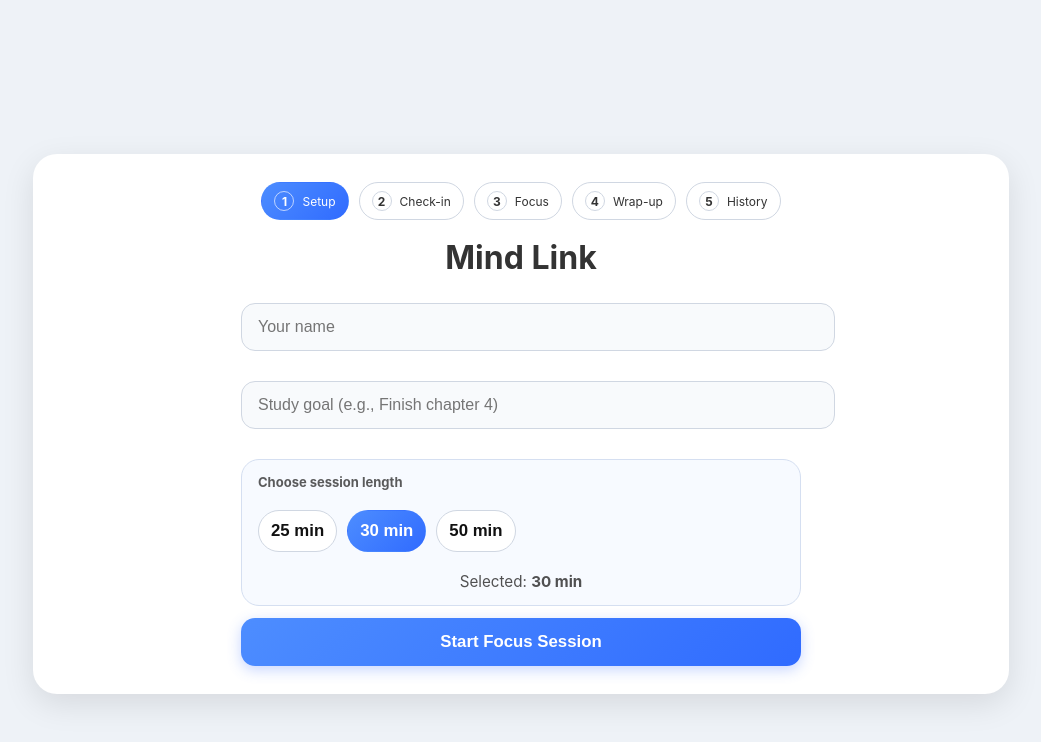
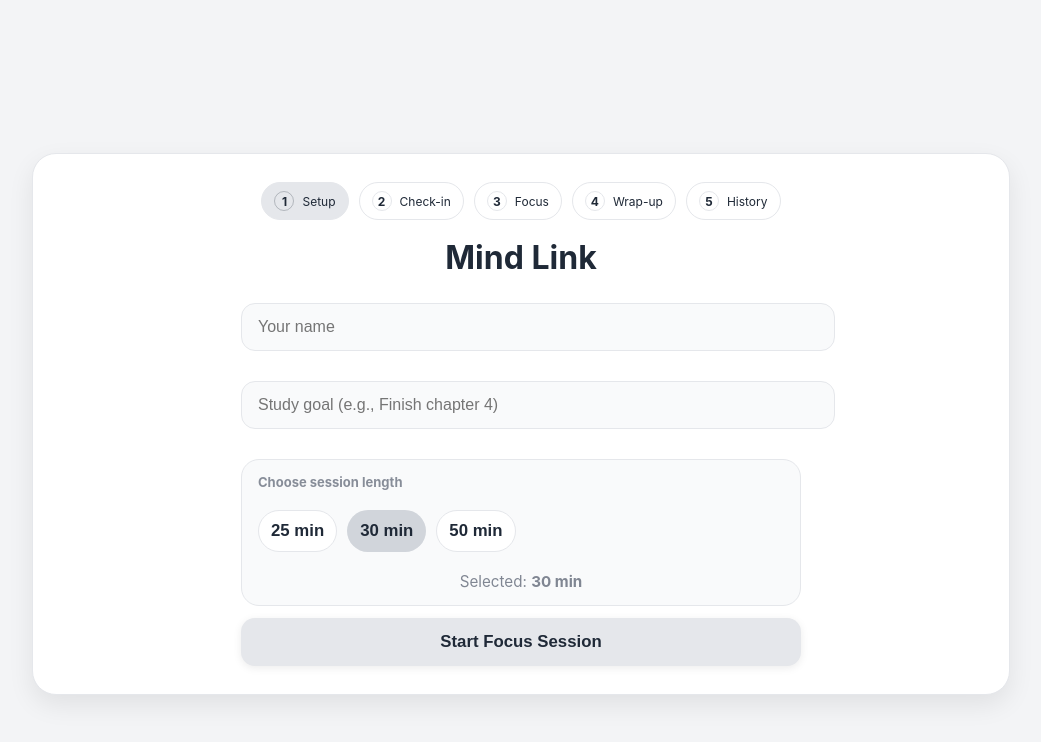
Before and after one commit to BaePlatinum/mind-link, a React (Vite) app: page / in a window 1280 px wide. Shown: the top 742 px of the page, without its empty margins (119-1160 px from the left). Built offline with nearby package versions, Linux system fonts and the light colour scheme.

Commit message:
Updated styles.css for dark neutral gray

```diff
--- a/src/styles.css
+++ b/src/styles.css
@@ -1,10 +1,24 @@
+/* =========================
+   Neutral Gray Theme Tokens
+   ========================= */
+:root {
+  --bg-main: #f3f4f6;        /* page background */
+  --bg-card: #ffffff;        /* cards */
+  --bg-muted: #f9fafb;       /* subtle panels/inputs */
+  --border-soft: #e5e7eb;    /* dividers */
+  --text-main: #1f2937;      /* primary text */
+  --text-muted: #6b7280;     /* secondary text */
+  --accent-soft: #9ca3af;    /* neutral accent */
+  --accent-active: #6b7280;  /* focus/active */
+}
+
 /* Global Styles */
 body {
   margin: 0;
   padding: 0;
   font-family: 'Inter', Arial, sans-serif;
-  background: #eef2f7; /* soft modern background */
-  color: #333;
+  background: var(--bg-main); /* soft neutral gray background */
+  color: var(--text-main);
 }
 
 /* Centered Card Layout for Each Screen */
@@ -13,9 +27,10 @@ body {
   max-width: 480px;
   margin: 50px auto;
   padding: 32px;
-  background: #ffffff;
+  background: var(--bg-card);
   border-radius: 24px; /* rounded edges */
-  box-shadow: 0 8px 24px rgba(0, 0, 0, 0.08); /* modern soft shadow */
+  border: 1px solid var(--border-soft);
+  box-shadow: 0 6px 18px rgba(0, 0, 0, 0.06); /* softer neutral shadow */
   transition: 0.25s ease;
 }
 
@@ -23,7 +38,7 @@ body {
 .screen h1, .screen h2 {
   text-align: center;
   margin-bottom: 24px;
-  color: #1a1a1a;
+  color: var(--text-main);
   letter-spacing: -0.5px;
 }
 
@@ -33,18 +48,19 @@ input, textarea {
   padding: 14px 16px;
   margin-top: 8px;
   margin-bottom: 18px;
-  border: 1px solid #d0d7e2;
+  border: 1px solid var(--border-soft);
   border-radius: 14px; /* modern round input fields */
   font-size: 1rem;
-  background: #f8fafc;
-  transition: border 0.2s ease, background 0.2s ease;
+  background: var(--bg-muted);
+  color: var(--text-main);
+  transition: border 0.2s ease, background 0.2s ease, box-shadow 0.2s ease;
 }
 
 input:focus, textarea:focus {
   outline: none;
-  border-color: #7ba7ff;
+  border-color: var(--accent-active);
   background: #fff;
-  box-shadow: 0 0 0 4px rgba(123, 167, 255, 0.25);
+  box-shadow: 0 0 0 3px rgba(107, 114, 128, 0.25);
 }
 
 /* Buttons */
@@ -57,20 +73,22 @@ button {
   border: none;
   border-radius: 14px; /* modern round buttons */
   cursor: pointer;
-  background: linear-gradient(135deg, #4d8dff, #306bff);
-  color: white;
+  background: #e5e7eb; /* neutral gray */
+  color: var(--text-main);
   transition: 0.25s ease;
-  box-shadow: 0 4px 14px rgba(72, 118, 255, 0.3);
+  box-shadow: 0 2px 8px rgba(0,0,0,0.08);
 }
 
 button:hover {
   transform: translateY(-2px);
-  box-shadow: 0 6px 18px rgba(72, 118, 255, 0.4);
+  background: #d1d5db;
+  box-shadow: 0 4px 12px rgba(0,0,0,0.10);
 }
 
 button:active {
   transform: translateY(0);
-  box-shadow: 0 3px 10px rgba(72, 118, 255, 0.2);
+  background: #c7cdd6;
+  box-shadow: 0 2px 8px rgba(0,0,0,0.08);
 }
 
 /* Sliders */
@@ -79,7 +97,7 @@ input[type="range"] {
   width: 100%;
   height: 8px;
   border-radius: 8px;
-  background: #dce3ee;
+  background: #e5e7eb;
   outline: none;
   margin: 10px 0 24px 0;
 }
@@ -88,7 +106,7 @@ input[type="range"]::-webkit-slider-thumb {
   appearance: none;
   width: 22px;
   height: 22px;
-  background: #4a83ff;
+  background: #9ca3af; /* neutral thumb */
   border-radius: 50%;
   cursor: pointer;
   box-shadow: 0 4px 10px rgba(0,0,0,0.15);
@@ -96,16 +114,16 @@ input[type="range"]::-webkit-slider-thumb {
 }
 
 input[type="range"]::-webkit-slider-thumb:hover {
-  background: #306bff;
+  background: #6b7280;
 }
 
 /* Session Cards (Dashboard) */
 .session-card {
-  background: white;
+  background: var(--bg-card);
   padding: 18px;
   margin-bottom: 14px;
   border-radius: 18px; /* rounded cards */
-  border: 1px solid #e1e5ee;
+  border: 1px solid var(--border-soft);
   box-shadow: 0 4px 14px rgba(0,0,0,0.05);
   transition: 0.2s ease;
 }
@@ -120,12 +138,12 @@ input[type="range"]::-webkit-slider-thumb:hover {
   text-align: center;
   font-size: 3.5rem;
   font-weight: 600;
-  color: #2F2F2F;
+  color: var(--text-main);
   margin: 20px 0 30px 0;
   padding: 20px;
-  background: #f7faff;
+  background: var(--bg-muted);
   border-radius: 20px;
-  border: 1px solid #d5dff1;
+  border: 1px solid var(--border-soft);
 }
 
 /* AppShell layout (high fidelity shell) */
@@ -136,12 +154,14 @@ input[type="range"]::-webkit-slider-thumb:hover {
   justify-content:center;
   padding:24px;
 }
+
 .app-card{
   width:min(920px, 92vw);
-  background:#ffffff;
+  background: var(--bg-card);
   border-radius:24px;
   padding:28px;
-  box-shadow: 0 10px 32px rgba(0,0,0,0.10);
+  border: 1px solid var(--border-soft);
+  box-shadow: 0 10px 26px rgba(0,0,0,0.08);
 }
 
 /* Optional title used by AppShell */
@@ -164,9 +184,10 @@ input[type="range"]::-webkit-slider-thumb:hover {
   gap:8px;
   padding:8px 12px;
   border-radius:999px;
-  border:1px solid #d0d7e2;
+  border:1px solid var(--border-soft);
   background:#fff;
   font-size:12px;
+  color: var(--text-main);
 }
 .step-num{
   width:18px;
@@ -176,32 +197,33 @@ input[type="range"]::-webkit-slider-thumb:hover {
   align-items:center;
   justify-content:center;
   font-weight:700;
-  border:1px solid #d0d7e2;
+  border:1px solid var(--border-soft);
 }
 .step.active{
-  background: linear-gradient(135deg, #4d8dff, #306bff);
-  border-color: transparent;
-  color: #fff;
+  background: #e5e7eb;
+  border-color: var(--border-soft);
+  color: var(--text-main);
 }
 .step.active .step-num{
-  border-color: rgba(255,255,255,0.65);
+  border-color: rgba(31,41,55,0.25);
 }
 .step.done{
-  background:#e8f0ff;
+  background:#f3f4f6;
 }
 
 /* When using AppShell, avoid double-card look */
 .app-card .screen{
   background: transparent;
   box-shadow: none;
+  border: none;
   margin: 0 auto;
   padding: 0;
   max-width: 560px;
 }
 
 .info-card{
-  background:#f7faff;
-  border:1px solid #d5dff1;
+  background: var(--bg-muted);
+  border:1px solid var(--border-soft);
   border-radius:18px;
   padding:14px 16px;
 }
@@ -210,10 +232,12 @@ input[type="range"]::-webkit-slider-thumb:hover {
   font-weight:700;
   opacity:0.8;
   margin-bottom:6px;
+  color: var(--text-muted);
 }
 .info-value{
   font-size:16px;
   font-weight:600;
+  color: var(--text-main);
 }
 
 .btn-row{
@@ -223,8 +247,8 @@ input[type="range"]::-webkit-slider-thumb:hover {
 
 .secondary{
   background:#fff !important;
-  color:#111 !important;
-  border:1px solid #d0d7e2 !important;
+  color: var(--text-main) !important;
+  border:1px solid var(--border-soft) !important;
   box-shadow:none !important;
 }
 
@@ -239,8 +263,8 @@ input[type="range"]::-webkit-slider-thumb:hover {
   padding:10px 12px !important;
   border-radius:999px !important;
   background:#fff !important;
-  color:#111 !important;
-  border:1px solid #d0d7e2 !important;
+  color: var(--text-main) !important;
+  border:1px solid var(--border-soft) !important;
   box-shadow:none !important;
   font-weight:600;
 }
@@ -249,8 +273,8 @@ input[type="range"]::-webkit-slider-thumb:hover {
 }
 
 .chip.selected{
-  background: linear-gradient(135deg, #4d8dff, #306bff) !important;
-  color: white !important;
+  background: #d1d5db !important;
+  color: var(--text-main) !important;
   border-color: transparent !important;
 }
 
@@ -259,15 +283,17 @@ input[type="range"]::-webkit-slider-thumb:hover {
   font-size: 0.95rem;
   opacity: 0.85;
   margin-top: 20px;
+  color: var(--text-muted);
 }
 
-
+/* Keep danger as red for clarity, but soften the intensity slightly */
 .danger{
   background: linear-gradient(135deg, #ef4444, #dc2626) !important;
-  box-shadow: 0 4px 14px rgba(220, 38, 38, 0.25) !important;
+  box-shadow: 0 4px 14px rgba(220, 38, 38, 0.20) !important;
+  color: #fff !important;
 }
 .danger:hover{
-  box-shadow: 0 6px 18px rgba(220, 38, 38, 0.35) !important;
+  box-shadow: 0 6px 18px rgba(220, 38, 38, 0.28) !important;
 }
 
 .info-value{
@@ -276,7 +302,7 @@ input[type="range"]::-webkit-slider-thumb:hover {
 }
 
 .paused{
-  border: 2px dashed #7ba7ff;
+  border: 2px dashed var(--accent-soft);
 }
 
 .timer{
@@ -305,6 +331,7 @@ input[type="range"]::-webkit-slider-thumb:hover {
 .dash-kicker{
   font-size: 0.9rem;
   opacity: 0.75;
+  color: var(--text-muted);
 }
 
 .dash-name{
@@ -320,8 +347,8 @@ input[type="range"]::-webkit-slider-thumb:hover {
 }
 
 .stat-card{
-  background:#ffffff;
-  border:1px solid #e1e5ee;
+  background: var(--bg-card);
+  border:1px solid var(--border-soft);
   border-radius:18px;
   padding:14px 16px;
   box-shadow: 0 4px 14px rgba(0,0,0,0.05);
@@ -331,12 +358,14 @@ input[type="range"]::-webkit-slider-thumb:hover {
   font-size: 0.85rem;
   opacity: 0.75;
   font-weight: 700;
+  color: var(--text-muted);
 }
 
 .stat-value{
   font-size: 1.4rem;
   font-weight: 800;
   margin-top: 6px;
+  color: var(--text-main);
 }
 
 .dash-section-title{
@@ -355,7 +384,8 @@ input[type="range"]::-webkit-slider-thumb:hover {
 .session-meta{
   font-size: 0.85rem;
   opacity: 0.75;
-  margin: 600px 0;
+  margin: 600px 0; /* kept as-is from your file */
+  color: var(--text-muted);
 }
 
 .session-focus{
@@ -364,13 +394,14 @@ input[type="range"]::-webkit-slider-thumb:hover {
   margin: 6px 0 10px 0;
 }
 
-.mood-positive{ color: #2f6df6; }
+/* Mood colors: keep meaning, reduce saturation */
+.mood-positive{ color: #374151; }
 .mood-neutral{ color: #6b7280; }
-.mood-negative{ color: #b42318; }
+.mood-negative{ color: #7f1d1d; }
 
 /* Highlight today's sessions */
 .session-card.today{
-  border-left: 4px solid #4d8dff;
+  border-left: 4px solid var(--accent-soft);
 }
 
 /* Tighter spacing inside cards */
@@ -387,7 +418,6 @@ input[type="range"]::-webkit-slider-thumb:hover {
 .session-card p{
   margin: 0;
 }
-
 
 .session-row{
   display:flex;
@@ -414,28 +444,30 @@ input[type="range"]::-webkit-slider-thumb:hover {
   gap:6px;
   padding:6px 10px;
   border-radius:999px;
-  border:1px solid #d0d7e2;
+  border:1px solid var(--border-soft);
   background:#fff;
   font-size:0.85rem;
   font-weight:700;
   opacity:0.95;
+  color: var(--text-main);
 }
 
 .pill-blue{
-  background:#e8f0ff;
-  border-color:#cfe0ff;
+  background:#f3f4f6;
+  border-color: var(--border-soft);
 }
 
 .pill-green{
-  background:#ecfdf3;
-  border-color:#a7f3d0;
+  background:#f3f4f6;
+  border-color: var(--border-soft);
 }
 
 .pill-red{
-  background:#fef2f2;
-  border-color:#fecaca;
+  background:#f3f4f6;
+  border-color: var(--border-soft);
 }
 
+/* Bar chart (keep structure, neutralize color) */
 .bar-chart {
   display: flex;
   align-items: flex-end;
@@ -454,7 +486,7 @@ input[type="range"]::-webkit-slider-thumb:hover {
 .bar {
   width: 18px;
   border-radius: 6px 6px 0 0;
-  background: linear-gradient(135deg, #4d8dff, #306bff);
+  background: #9ca3af;
   transition: height 0.3s ease;
 }
 
@@ -462,8 +494,10 @@ input[type="range"]::-webkit-slider-thumb:hover {
   font-size: 0.75rem;
   margin-top: 6px;
   opacity: 0.75;
+  color: var(--text-muted);
 }
 
+/* Duplicate bar-chart block in your file (kept, but neutralized) */
 .bar-chart{
   display:flex;
   align-items:flex-end;
@@ -484,17 +518,19 @@ input[type="range"]::-webkit-slider-thumb:hover {
 .bar{
   width:22px;
   border-radius:10px;
-  background: linear-gradient(135deg, #4d8dff, #306bff);
-  box-shadow: 0 6px 14px rgba(72, 118, 255, 0.25);
+  background: #9ca3af;
+  box-shadow: 0 6px 14px rgba(0,0,0,0.10);
 }
 
 .bar-label{
   font-size:12px;
   opacity:0.75;
+  color: var(--text-muted);
 }
 
 .bar-minutes{
   font-size:12px;
   font-weight:700;
   opacity:0.65;
+  color: var(--text-muted);
 }
```
